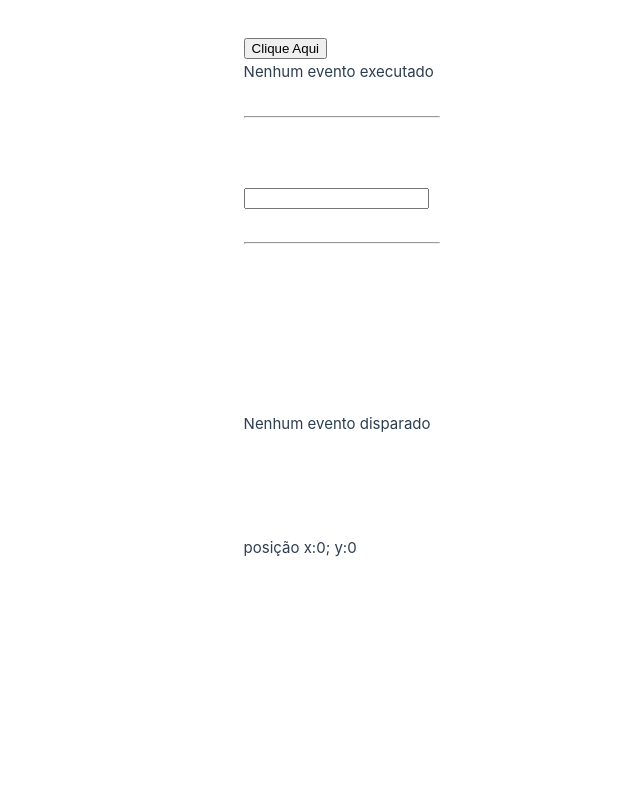
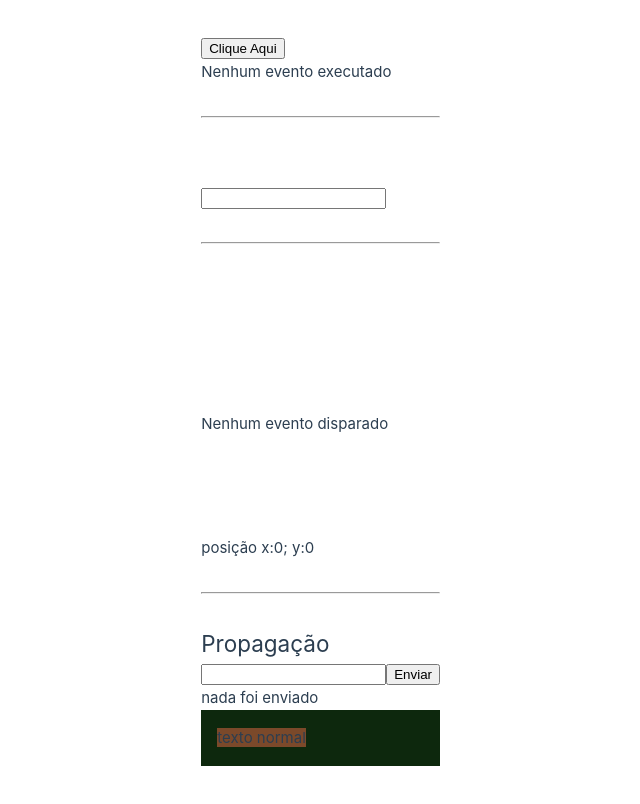
Before and after one commit to treinaweb/vue-eventos, a Vue app: page / in a window 1280 px wide. Shown: the top 804 px of the page, without its empty margins (200-840 px from the left). Built offline with nearby package versions, Linux system fonts and the light colour scheme.

Commit message:
1-8 Propagação de eventos

```diff
--- a/src/App.vue
+++ b/src/App.vue
@@ -2,6 +2,7 @@
 import EventoClick from "./components/EventoClick.vue";
 import EventoTeclado from "./components/EventoTeclado.vue";
 import EventoMouse from "./components/EventoMouse.vue";
+import Propagacao from "./components/Propagacao.vue";
 </script>
 
 <template>
@@ -17,6 +18,10 @@ import EventoMouse from "./components/EventoMouse.vue";
         <div>
             <EventoMouse />
         </div>
+        <hr />
+        <div>
+            <Propagacao />
+        </div>
     </main>
 </template>
 
--- /dev/null
+++ b/src/components/Propagacao.vue
@@ -0,0 +1,40 @@
+<script setup>
+import { ref } from "vue";
+
+const textoFormulario = ref("nada foi enviado");
+const textoPropagacao = ref("texto normal");
+
+function eventoFormulario() {
+    textoFormulario.value = "Informações enviadas";
+}
+
+function eventoDiv() {
+    textoPropagacao.value = "Div Clicada!";
+}
+
+function eventoSpan() {
+    textoPropagacao.value = "Span Clicado!";
+}
+</script>
+<template>
+    <h2>Propagação</h2>
+    <form @submit.prevent="eventoFormulario">
+        <input type="text" />
+        <button type="submit">Enviar</button>
+    </form>
+    <p>{{ textoFormulario }}</p>
+
+    <div @click="eventoDiv" class="div-evento">
+        <span @click.stop="eventoSpan">{{ textoPropagacao }}</span>
+    </div>
+</template>
+<style scoped>
+.div-evento {
+    background: rgb(13, 40, 13);
+    padding: 1rem;
+}
+
+span {
+    background: rgb(123, 73, 42);
+}
+</style>
```
